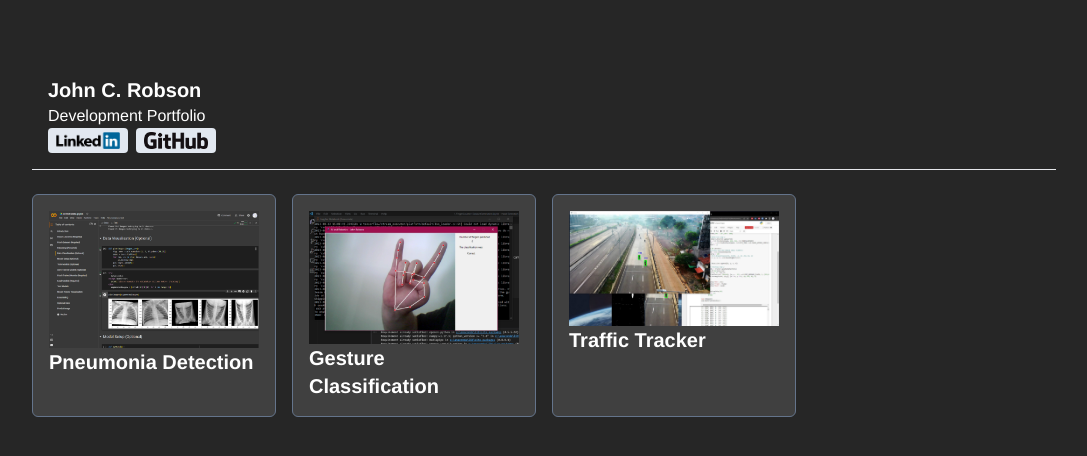
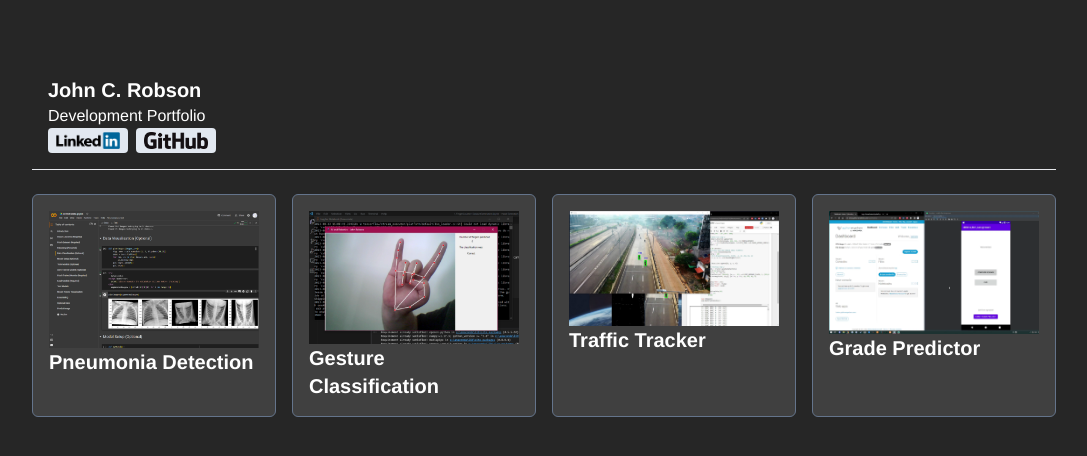
Before and after one commit to john-c-robson/portfolio, a Vue app: page / in a window 1280 px wide. Shown: the top 456 px of the page, without its empty margins (96-1183 px from the left). Built offline with nearby package versions, Linux system fonts and the light colour scheme.

Commit message:
added grade predictor project

```diff
--- a/src/App.vue
+++ b/src/App.vue
@@ -35,6 +35,7 @@ import { Project } from "@/interfaces";
 import pneumonia from "@/assets/cnnModelsImage.png";
 import gestureclassification from "@/assets/GestureDetection.png";
 import traffictracker from "@/assets/traffictracker.jpg";
+import gradepredictor from "@/assets/gradepredictor.png";
 
 export default defineComponent({
   name: "App",
@@ -58,6 +59,11 @@ export default defineComponent({
         image: traffictracker,
         url: "https://github.com/john-c-robson/traffictracker",
       },
+      {
+        title: "Grade Predictor",
+        image: gradepredictor,
+        url: "https://github.com/john-c-robson/gradepredictor",
+      },
     ]);
     return { projects };
   },
```
Also changed, not shown: src/assets/gradepredictor.png (added).
